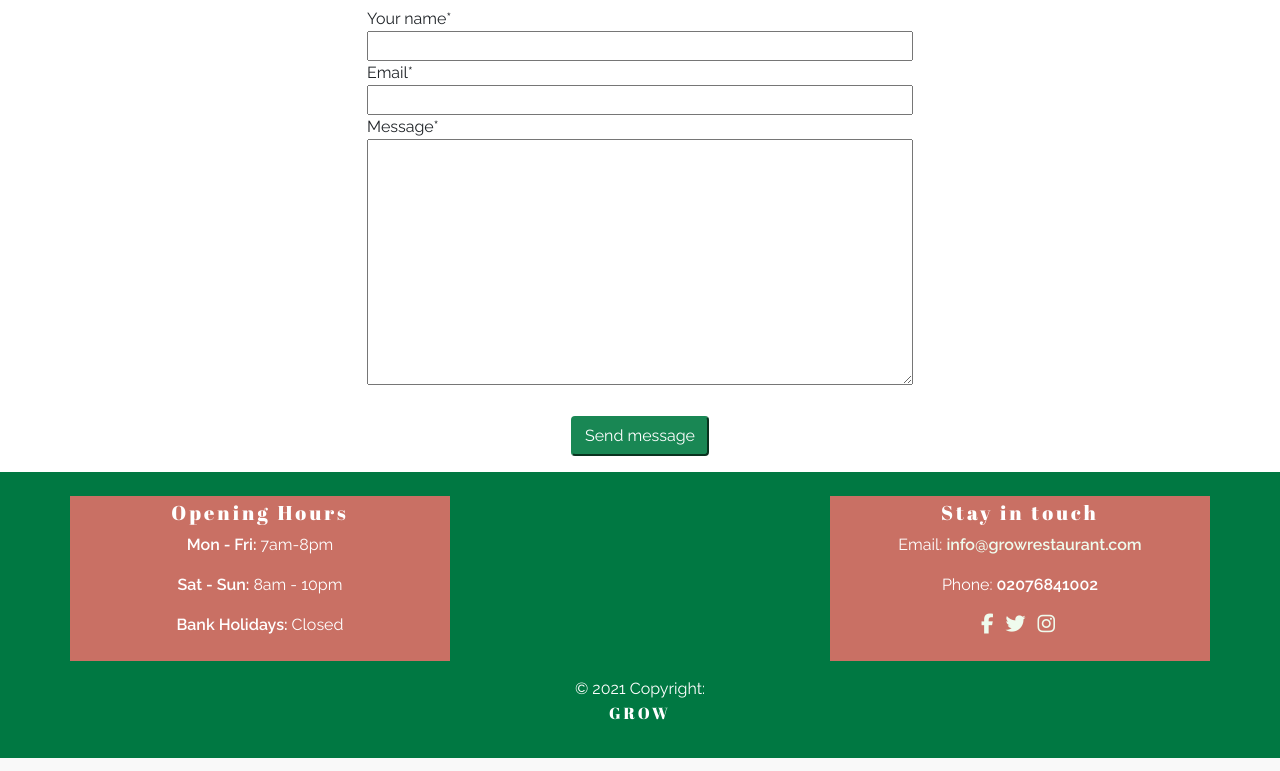
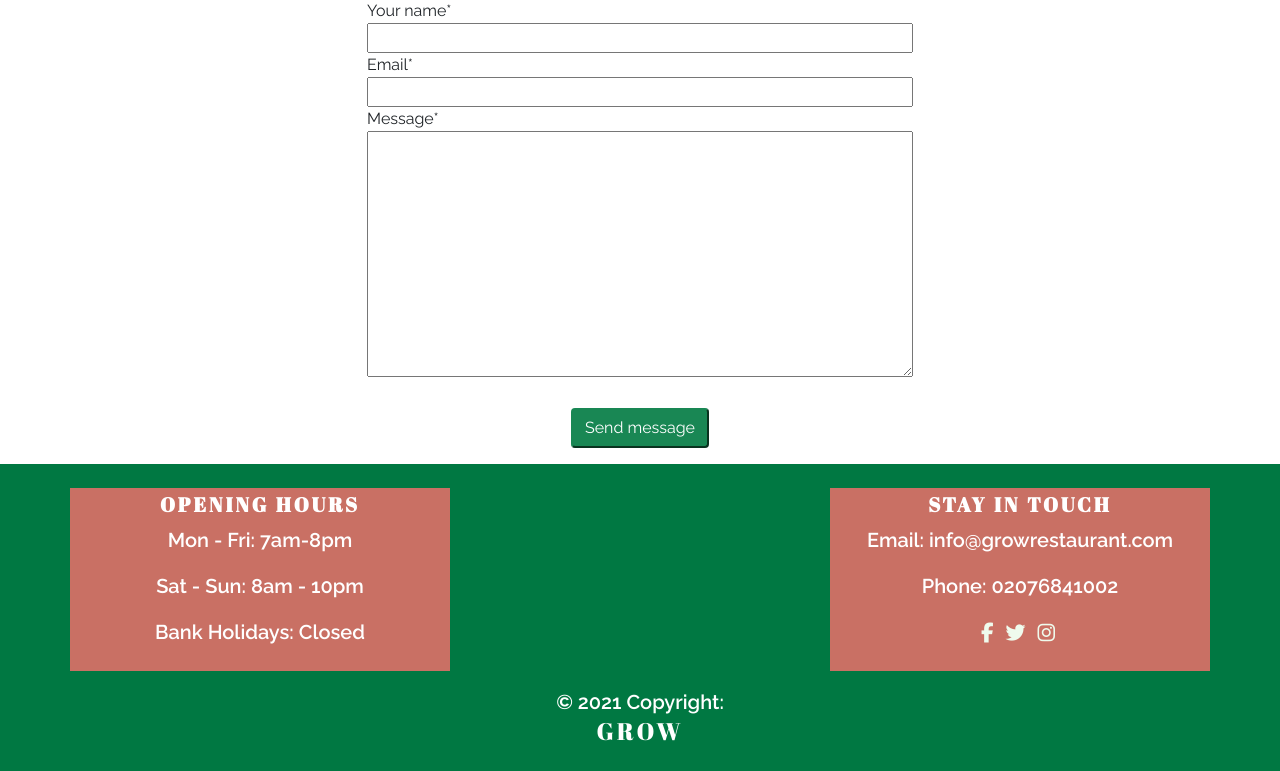
Before and after one commit to daisygunn/grow-restaurant, a Django app: page /contact_us in a window 1280 px wide. Shown: the part 330-1101 px from the top of the page. Run offline with Django 3.2, Linux system fonts and the light colour scheme; some libraries are stand-ins or nearby versions.

Commit message:
Fix contrast issues in footer

```diff
--- a/grow_restaurant/settings.py
+++ b/grow_restaurant/settings.py
@@ -29,7 +29,7 @@ TEMPLATES_DIR = os.path.join(BASE_DIR, 'templates')
 SECRET_KEY = os.environ.get('SECRET_KEY')
 
 # SECURITY WARNING: don't run with debug turned on in production!
-DEBUG = False
+DEBUG = True
 
 ALLOWED_HOSTS = ['grow-restaurant.herokuapp.com', 'localhost']
 
--- a/static/css/style.css
+++ b/static/css/style.css
@@ -21,6 +21,11 @@ body {
     color: #007842;
 }
 
+.pink-text {
+    background-color: white;
+    color:rgba(201, 112, 100, 1)
+}
+
 .green-bground {
     background-color: #007842;
     color: white;
@@ -35,11 +40,12 @@ body {
 
 /* Navbar */
 
-#nav-heading,
-h1.text-white {
+#nav-heading {
     font-size: 25px;
     color: #Effbed;
 }
+
+
 
 .navbar-dark .navbar-nav .nav-link.active,
 .navbar-dark .navbar-nav .nav-link,
@@ -66,14 +72,17 @@ header.bg-image-full {
     width: 100vw;
 }
 
-p#subheading {
+p#subheading, #main-heading {
     background-color: rgba(201, 112, 100, 0.8);
     width: 200px;
     margin: auto;
 }
 
 /* Footer */
-
+#main-footer {
+    font-size: 1.25rem;
+    font-weight: 800;
+}
 
 #social-media-icons {
     width: 40px;
@@ -82,7 +91,7 @@ p#subheading {
 
 #email-link {
     text-decoration: none;
-    color: #effbed;
+    color: white;
 }
 
 /* .footer-copyright {
@@ -93,6 +102,7 @@ a.ic {
     color: #effbed;
     letter-spacing: 4px;
     text-decoration: none;
+    font-size: 1rem;
 }
 
 a.ic:hover {
--- a/templates/base.html
+++ b/templates/base.html
@@ -85,7 +85,7 @@
     <!-- Header -->
     <header class="py-5 bg-image-full">
         <div class="text-center my-5">
-            <h1 class="text-white fs-3 brand-text">GROW</h1>
+            <h1 class="text-white fs-3 brand-text" id="main-heading">GROW</h1>
             <p class="text-white mb-0 fw-bolder" id="subheading">Restaurant & Cafe</p>
         </div>
     </header>
@@ -115,14 +115,14 @@
             <div class="row d-flex justify-content-between">
                 <div class="col-sm-8 col-md-6 col-lg-4 mt-4 pb-2 pink-bground">
                         <!-- Opening hours section of footer -->
-                        <h5 class="brand-text">Opening Hours</h5>
-                                <p class="clock-time"><strong>Mon - Fri: </strong>7am-8pm</p>
-                                <p><strong>Sat - Sun: </strong>8am - 10pm</p>
+                        <h5 class="brand-text text-uppercase"><strong>Opening Hours</strong></h5>
+                                <p class="clock-time">Mon - Fri: 7am-8pm</p>
+                                <p>Sat - Sun: 8am - 10pm</p>
                                 <p><strong>Bank Holidays: </strong> Closed</p>
                 </div>
                 <!-- Contact information section of footer -->
                 <div class="col-sm-8 col-md-6 col-lg-4 mt-4 pb-2 pink-bground">
-                    <h5 class="footer-heading brand-text">Stay in touch</h5>
+                    <h5 class="footer-heading brand-text text-uppercase"><strong>Stay in touch</strong></h5>
                     <p>Email: <a href="mailto: daisy.l.g@hotmail.co.uk"
                             id="email-link"><strong>info@growrestaurant.com</a></strong></p>
                     <p>Phone: <strong>02076841002</strong></p>
@@ -153,7 +153,7 @@
 
         <!-- Copyright -->
         <div class="footer-copyright text-center  green-bground py-3">© 2021 Copyright:
-            <p><span class="brand-text">GROW</span></p>
+            <h4><span class="brand-text">GROW</span></h4>
         </div>
 
     </footer>
```
